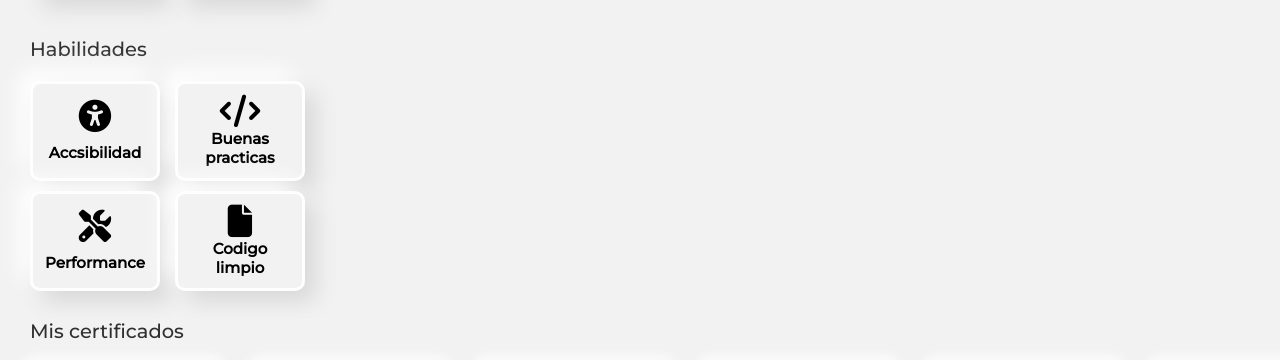
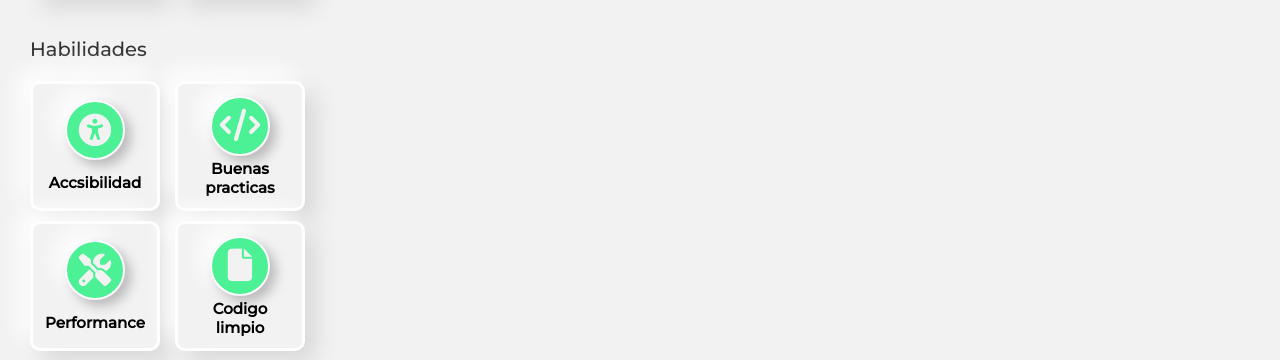
Before and after one commit to JuanPablo-Developer/Portafolio, a plain HTML site: page index.html in a window 1280 px wide. Shown: the part 1020-1380 px from the top of the page. Drawn offline with nearby package versions, Linux system fonts and the light colour scheme.

Commit message:
cambio a la sección de habilidades

```diff
--- a/css/style.css
+++ b/css/style.css
@@ -372,7 +372,7 @@ main
 .skills__cards
 {
     width: 130px;
-    height: 100px;
+    height: 130px;
     background: var(--gray-color);
     border-radius: 10px;
     border: 3px solid var(--white-color);
@@ -389,6 +389,17 @@ main
 .skills__cards i
 {
     font-size: 3rem;
+    background: var(--green-color);
+    color: var(--gray-color);
+    border: 2px solid var(--white-color);
+    width: 60px;
+    height: 60px;
+    border-radius: 50%;
+    display: flex;
+    align-items: center;
+    justify-content: center;
+    box-shadow:  6px 6px 12px #bababa,
+                -11px -11px 22px #fefefe;
 }
 
 .skills__cards h4
```
